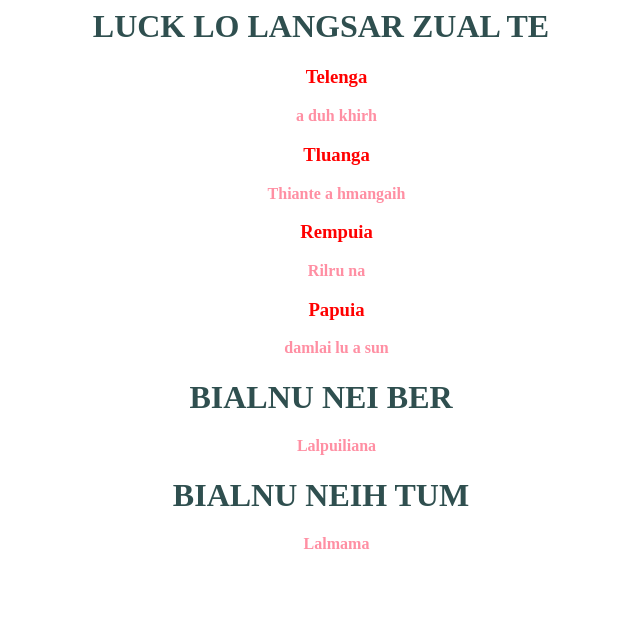
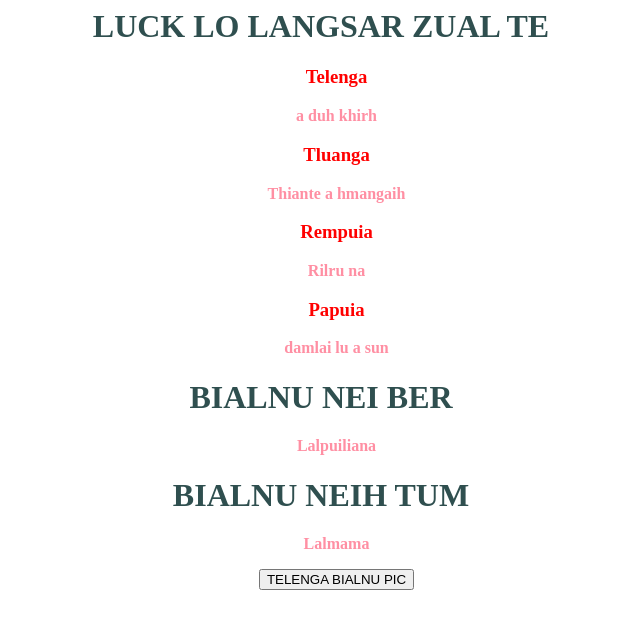
Before and after one commit to Atiti2705/test, a plain HTML site: page index.html in a window 1280 px wide. Shown: the whole page, without its empty margins (319-959 px from the left). Drawn offline with Linux system fonts and the light colour scheme.

Commit message:
final tak2

```diff
--- a/index.html
+++ b/index.html
@@ -23,3 +23,7 @@
 <div class="section">
 <p>Lalmama</p>
 </div>
+
+<div class="section">
+    <a href="https://www.youtube.com/watch?v=dQw4w9WgXcQ"><button>TELENGA BIALNU PIC</button></a>
+</div>
--- a/styles.css
+++ b/styles.css
@@ -16,3 +16,7 @@ p{
 h3{
     color: red;
 }
+
+a button{
+    text-align: center;
+}
```
Also changed, not shown: page2.html (added, +12 -0 lines).
